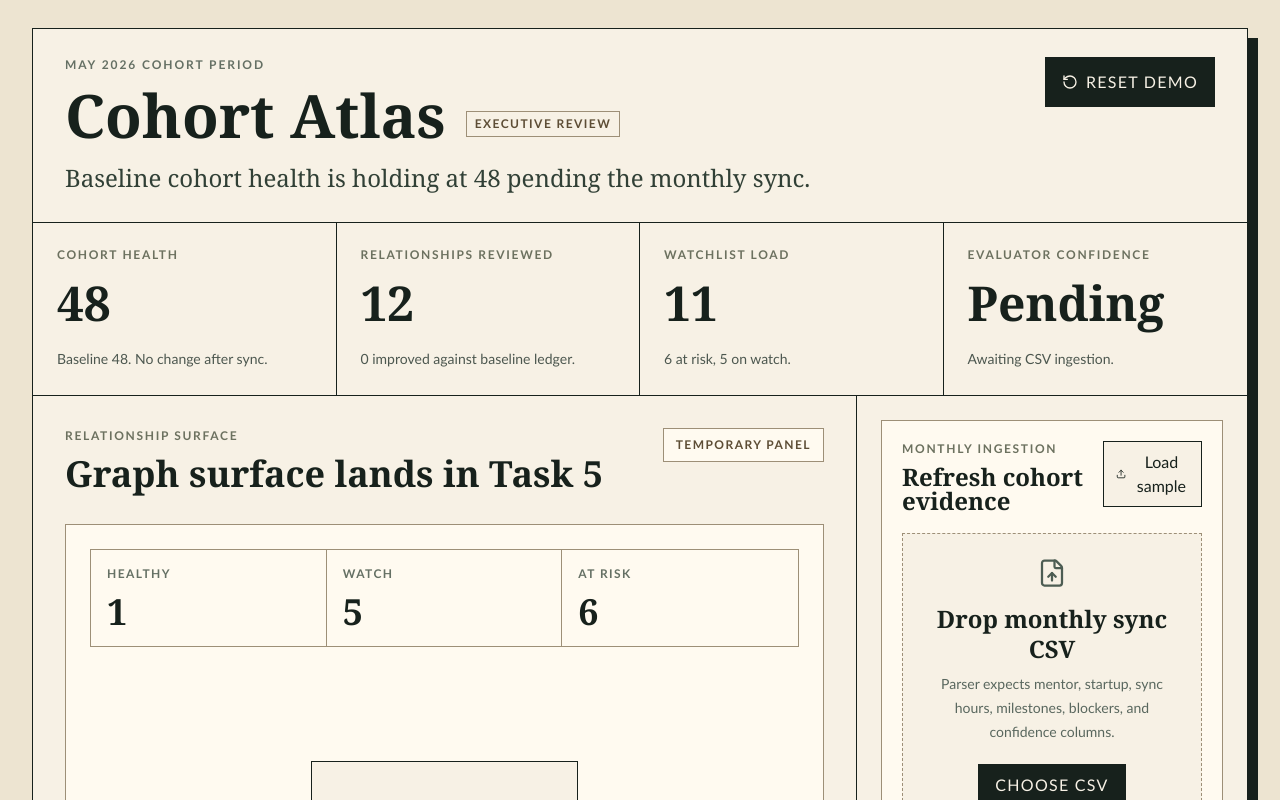
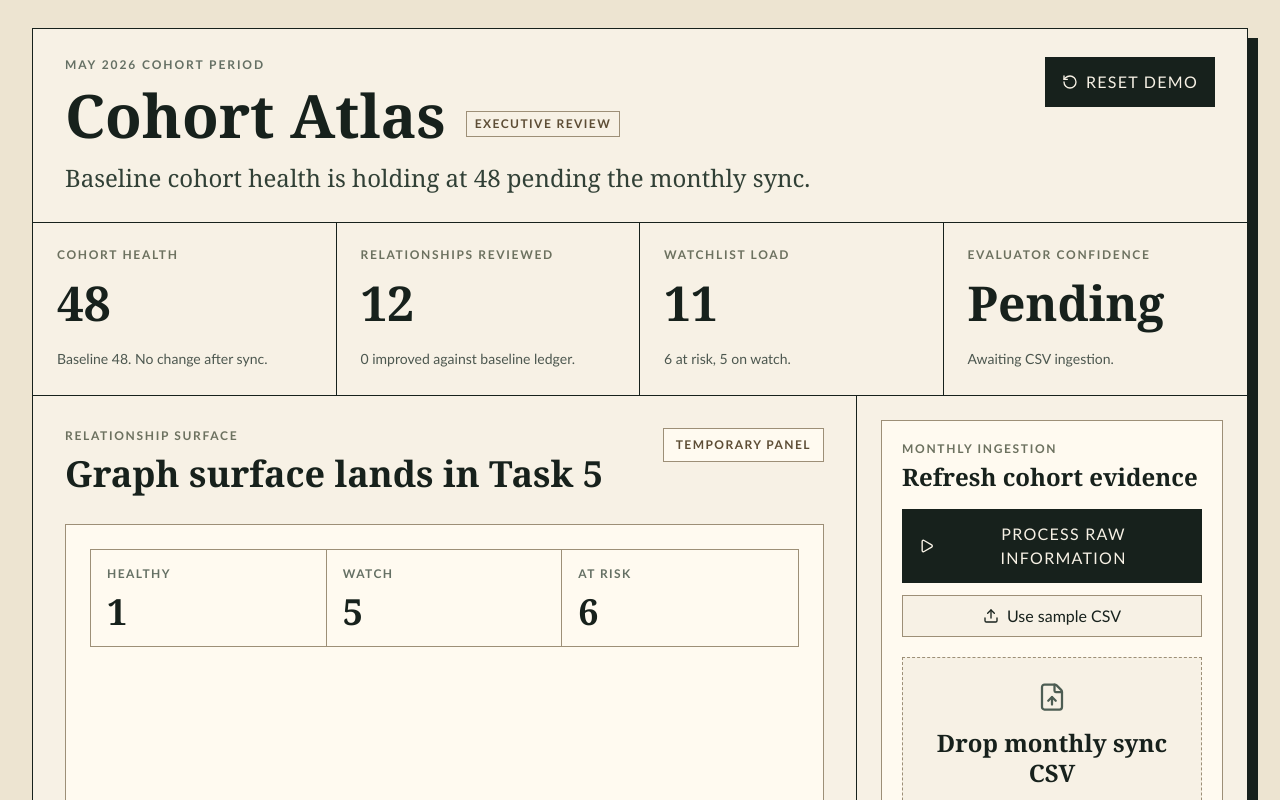
Before and after one commit to aniqamrin/BWAI_HACKATHON, a React (Vite) app: page / in a window 1280 px wide. Shown: the top 800 px of the page. Built offline with nearby package versions, Linux system fonts and the light colour scheme.

Commit message:
fix: sharpen ingestion demo flow

```diff
--- a/src/App.tsx
+++ b/src/App.tsx
@@ -11,8 +11,18 @@ function average(values: number[]) {
 }
 
 export default function App() {
-  const { phase, relationships, evaluation, steps, errorMessage, processRows, failWithMessage, resetDemo } =
-    useCohortDemo();
+  const {
+    phase,
+    relationships,
+    evaluation,
+    steps,
+    drawerOpen,
+    errorMessage,
+    setDrawerOpen,
+    processRows,
+    failWithMessage,
+    resetDemo,
+  } = useCohortDemo();
   const baselineHealth = average(relationships.map((relationship) => relationship.baselineHealth));
   const statusCounts = {
     healthy: relationships.filter((relationship) => relationship.status === 'healthy').length,
@@ -94,12 +104,27 @@ export default function App() {
           ) : null}
           <IngestionPanel onRows={processRows} onError={failWithMessage} />
           <ProcessingTimeline steps={displayedSteps} />
-          {evaluation ? (
-            <section className="border border-[#9d8f77] bg-[#fffaf0] p-5">
-              <p className="ui-sans text-xs font-semibold uppercase tracking-[0.14em] text-[#6c715f]">
-                Executive summary
+          {evaluation && drawerOpen ? (
+            <section className="border border-[#17211c] bg-[#fffaf0] p-5 shadow-[6px_6px_0_#9d8f77]">
+              <div className="flex items-start justify-between gap-4">
+                <div>
+                  <p className="ui-sans text-xs font-semibold uppercase tracking-[0.14em] text-[#6c715f]">
+                    Executive review drawer
+                  </p>
+                  <h2 className="mt-2 text-2xl font-semibold leading-tight">Temporary Task 6 outlet</h2>
+                </div>
+                <button
+                  type="button"
+                  onClick={() => setDrawerOpen(false)}
+                  className="ui-sans border border-[#9d8f77] bg-[#f7f1e5] px-3 py-2 text-xs font-semibold uppercase tracking-[0.08em] text-[#17211c] transition hover:bg-[#ede4d1] focus-visible:outline-2 focus-visible:outline-offset-2 focus-visible:outline-[#17211c]"
+                >
+                  Hide
+                </button>
+              </div>
+              <p className="mt-4 text-lg leading-7 text-[#314036]">{evaluation.executiveSummary}</p>
+              <p className="ui-sans mt-4 text-sm leading-6 text-[#59675e]">
+                This reserves the right-side review outlet only. Task 6 will replace it with the real drawer contents.
               </p>
-              <p className="mt-3 text-lg leading-7 text-[#314036]">{evaluation.executiveSummary}</p>
             </section>
           ) : null}
         </aside>
--- a/src/components/IngestionPanel.tsx
+++ b/src/components/IngestionPanel.tsx
@@ -1,4 +1,4 @@
-import { FileUp, Upload } from 'lucide-react';
+import { FileUp, Play, Upload } from 'lucide-react';
 import { useRef, useState, type ChangeEvent, type DragEvent } from 'react';
 import { parseCohortCsv } from '../domain/csv';
 import type { CohortSyncRow } from '../domain/types';
@@ -17,12 +17,14 @@ function parseAndSend(csvText: string, onRows: (rows: CohortSyncRow[]) => void,
   onRows(parsed.rows);
 }
 
+const focusRing = 'focus-visible:outline-2 focus-visible:outline-offset-2 focus-visible:outline-[#17211c]';
+
 export function IngestionPanel({ onRows, onError }: IngestionPanelProps) {
   const inputRef = useRef<HTMLInputElement | null>(null);
   const [isDragging, setIsDragging] = useState(false);
   const [isLoadingSample, setIsLoadingSample] = useState(false);
 
-  async function handleSampleLoad() {
+  async function processSampleCsv() {
     setIsLoadingSample(true);
     try {
       const response = await fetch('/monthly-sync-sample.csv');
@@ -69,7 +71,7 @@ export function IngestionPanel({ onRows, onError }: IngestionPanelProps) {
 
   return (
     <section className="border border-[#9d8f77] bg-[#fffaf0] p-5">
-      <div className="mb-5 flex items-start justify-between gap-4">
+      <div className="mb-5">
         <div>
           <p className="ui-sans text-xs font-semibold uppercase tracking-[0.14em] text-[#6c715f]">
             Monthly ingestion
@@ -78,12 +80,21 @@ export function IngestionPanel({ onRows, onError }: IngestionPanelProps) {
         </div>
         <button
           type="button"
-          onClick={() => void handleSampleLoad()}
+          onClick={() => void processSampleCsv()}
           disabled={isLoadingSample}
-          className="ui-sans inline-flex items-center gap-2 border border-[#17211c] bg-[#f7f1e5] px-3 py-2 text-sm font-semibold text-[#17211c] transition hover:bg-[#ede4d1] disabled:cursor-wait disabled:opacity-60"
+          className={`ui-sans mt-5 inline-flex w-full items-center justify-center gap-2 border border-[#17211c] bg-[#17211c] px-4 py-3 text-sm font-semibold uppercase tracking-[0.08em] text-[#f7f1e5] transition hover:bg-[#2b382f] disabled:cursor-wait disabled:opacity-60 ${focusRing}`}
+        >
+          <Play size={16} strokeWidth={2.2} aria-hidden="true" />
+          Process Raw Information
+        </button>
+        <button
+          type="button"
+          onClick={() => void processSampleCsv()}
+          disabled={isLoadingSample}
+          className={`ui-sans mt-3 inline-flex w-full items-center justify-center gap-2 border border-[#9d8f77] bg-[#f7f1e5] px-3 py-2 text-sm font-semibold text-[#17211c] transition hover:bg-[#ede4d1] disabled:cursor-wait disabled:opacity-60 ${focusRing}`}
         >
           <Upload size={16} strokeWidth={2} aria-hidden="true" />
-          {isLoadingSample ? 'Loading' : 'Load sample'}
+          {isLoadingSample ? 'Loading sample' : 'Use sample CSV'}
         </button>
       </div>
 
@@ -98,16 +109,22 @@ export function IngestionPanel({ onRows, onError }: IngestionPanelProps) {
         <FileUp size={30} strokeWidth={1.8} className="text-[#4d5d53]" aria-hidden="true" />
         <p className="mt-4 text-2xl font-semibold leading-tight">Drop monthly sync CSV</p>
         <p className="ui-sans mt-2 max-w-sm text-sm leading-6 text-[#59675e]">
-          Parser expects mentor, startup, sync hours, milestones, blockers, and confidence columns.
+          Or drop a CSV here. Every path runs the same raw-information processor.
         </p>
         <button
           type="button"
           onClick={() => inputRef.current?.click()}
-          className="ui-sans mt-5 border border-[#17211c] bg-[#17211c] px-4 py-2 text-sm font-semibold uppercase tracking-[0.08em] text-[#f7f1e5] transition hover:bg-[#2b382f]"
+          className={`ui-sans mt-5 border border-[#17211c] bg-[#f7f1e5] px-4 py-2 text-sm font-semibold uppercase tracking-[0.08em] text-[#17211c] transition hover:bg-[#ede4d1] ${focusRing}`}
         >
           Choose CSV
         </button>
-        <input ref={inputRef} type="file" accept=".csv,text/csv" className="hidden" onChange={handleInputChange} />
+        <input
+          ref={inputRef}
+          type="file"
+          accept=".csv,text/csv"
+          className={`sr-only ${focusRing}`}
+          onChange={handleInputChange}
+        />
       </div>
     </section>
   );
```
Also changed, not shown: 1 other file (tests, documents, lock files or other folders).
